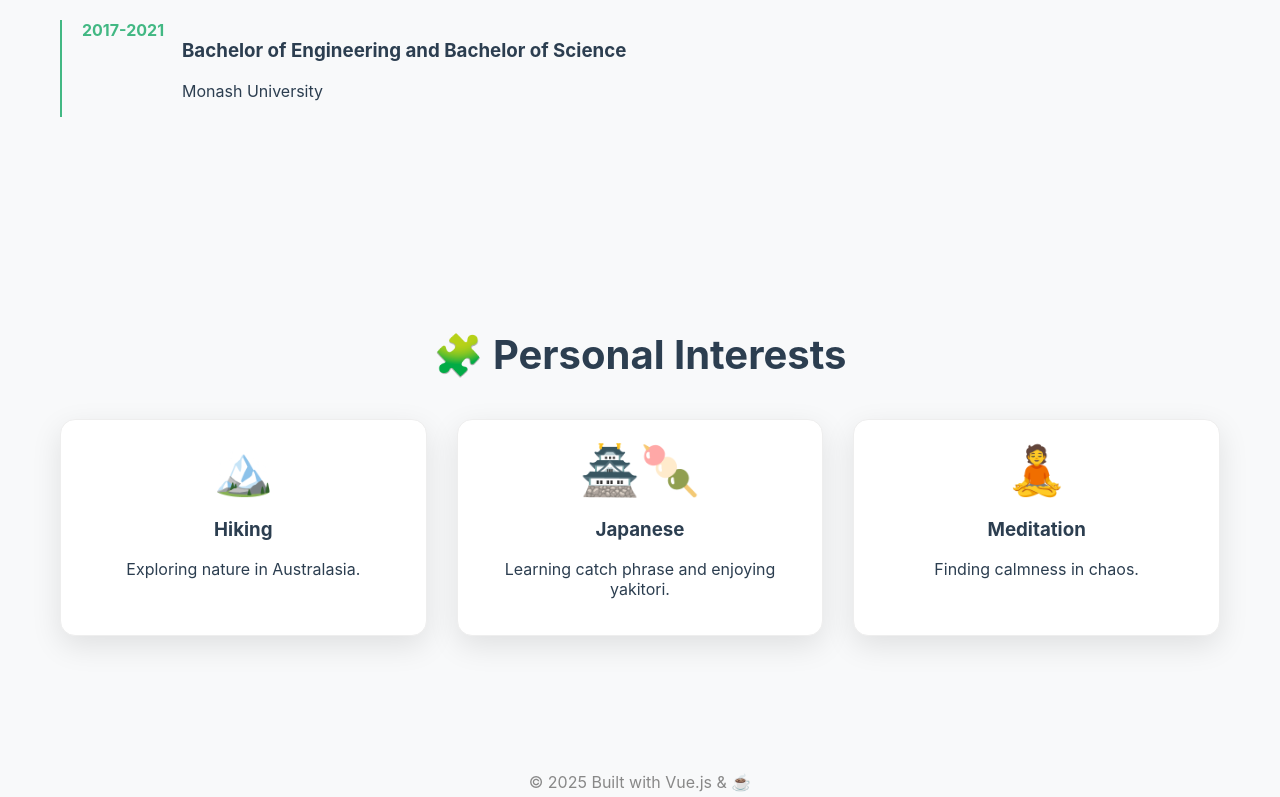
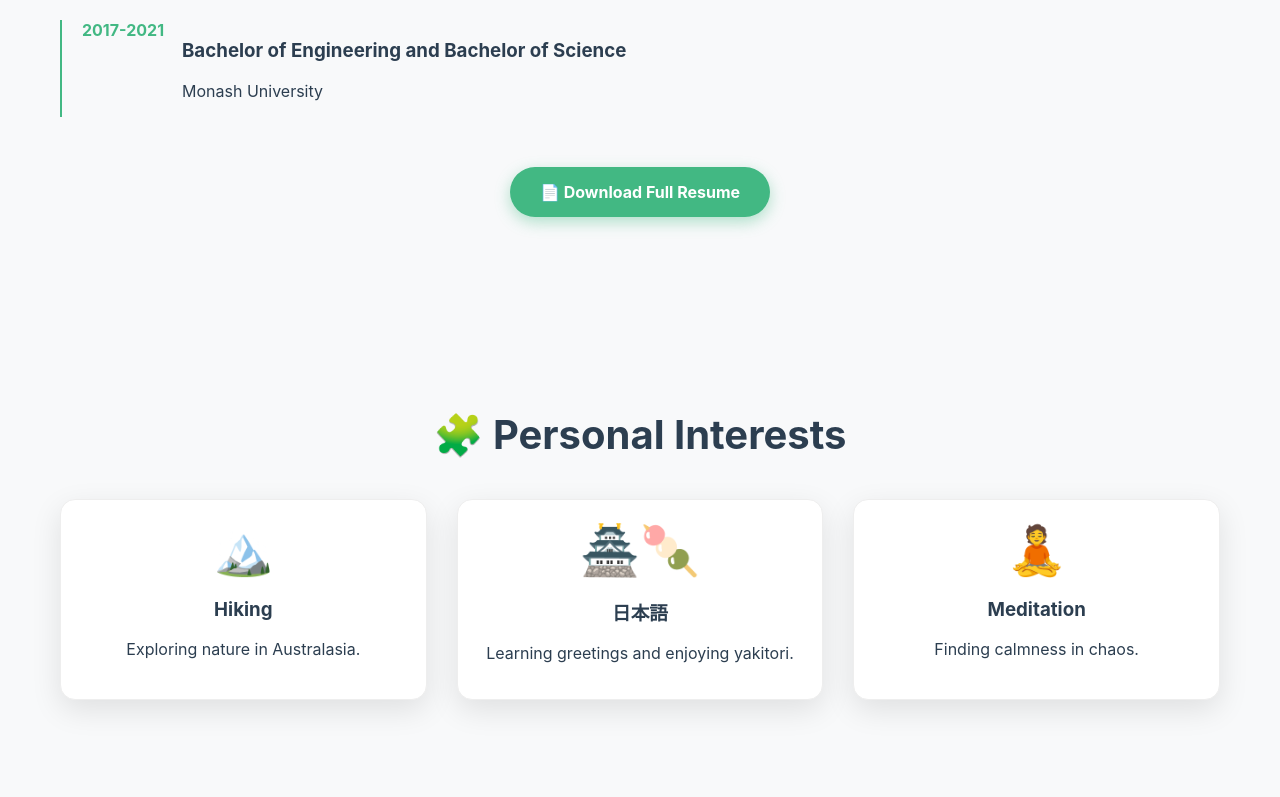
Before and after one commit to hwan340/personal-website, a Vue app: page / in a window 1280 px wide. Shown: the part 2000-2797 px from the top of the page. Built offline with nearby package versions, Linux system fonts and the light colour scheme.

Commit message:
Add CV download

```diff
--- a/index.html
+++ b/index.html
@@ -4,7 +4,7 @@
     <meta charset="UTF-8">
     <link rel="icon" href="/favicon.ico">
     <meta name="viewport" content="width=device-width, initial-scale=1.0">
-    <title>Vite App</title>
+    <title>Haozhe Zac Wang| Neural Scientist & Engineer</title>
   </head>
   <body>
     <div id="app"></div>
--- a/src/App.vue
+++ b/src/App.vue
@@ -19,7 +19,8 @@ const scrollTo = (id) => {
         <a @click.prevent="scrollTo('papers')" href="#">Papers</a>
         <a @click.prevent="scrollTo('resume')" href="#">Resume</a>
         <a @click.prevent="scrollTo('interests')" href="#">Interests</a>
-      </div>
+        <a @click.prevent="scrollTo('contact')" href="#">Contact</a> </div>
+      <!-- </div> -->
     </nav>
 
     <header class="hero">
@@ -58,6 +59,12 @@ const scrollTo = (id) => {
           </div>
         </div>
       </div>
+
+      <div class="resume-download">
+        <a href="./resume.pdf" download="Dr_Haozhe_Wang_Resume.pdf" class="btn primary-btn">
+          📄 Download Full Resume
+        </a>
+      </div>
     </section>
 
     <section id="interests" class="section">
@@ -68,6 +75,20 @@ const scrollTo = (id) => {
           <h3>{{ hobby.name }}</h3>
           <p>{{ hobby.desc }}</p>
         </TiltCard>
+      </div>
+    </section>
+
+    <section id="contact" class="section alt-bg">
+      <h2>📬 Get in Touch</h2>
+      <div class="contact-container">
+        <!-- <p>
+          I am currently open to collaborations on <strong>computational neuroscience</strong>,
+          <strong>visual prostheses</strong>, or discussing the <strong>V1 Saliency Hypothesis</strong>.
+        </p> -->
+
+        <a :href="`mailto:${profile.email}`" class="btn contact-btn">
+          ✉️ Send me an email
+        </a>
       </div>
     </section>
 
@@ -163,4 +184,64 @@ footer { text-align: center; padding: 40px; color: #888; }
   transform: scale(1.1) rotate(5deg); /* Zooms and tilts slightly */
   box-shadow: 0 15px 30px rgba(66, 184, 131, 0.4); /* glowing green shadow */
 }
+
+/* Resume Download Button Styling */
+.resume-download {
+  text-align: center;
+  margin-top: 50px;
+}
+
+.primary-btn {
+  background-color: var(--primary); /* Uses your green theme */
+  color: white;
+  padding: 15px 30px;
+  border-radius: 50px;
+  font-weight: bold;
+  text-decoration: none;
+  box-shadow: 0 5px 15px rgba(66, 184, 131, 0.4);
+  transition: all 0.3s ease;
+  display: inline-flex;
+  align-items: center;
+  gap: 10px; /* Space between icon and text */
+}
+
+.primary-btn:hover {
+  transform: translateY(-3px); /* Moves up slightly */
+  box-shadow: 0 8px 20px rgba(66, 184, 131, 0.6);
+}
+
+.primary-btn:active {
+  transform: translateY(0); /* Click effect */
+}
+
+/* Contact Section Styling */
+.contact-container {
+  text-align: center;
+  max-width: 600px;
+  margin: 0 auto;
+}
+
+.contact-container p {
+  font-size: 1.2rem;
+  line-height: 1.6;
+  margin-bottom: 30px;
+  color: #555;
+}
+
+.contact-btn {
+  background-color: var(--text); /* Dark button for contrast */
+  color: white;
+  padding: 15px 40px;
+  font-size: 1.1rem;
+  border-radius: 50px;
+  text-decoration: none;
+  transition: transform 0.2s, background-color 0.2s;
+  display: inline-block;
+}
+
+.contact-btn:hover {
+  transform: scale(1.05);
+  background-color: var(--primary); /* Turns green on hover */
+}
+
 </style>
--- a/src/data.js
+++ b/src/data.js
@@ -2,6 +2,7 @@ export const profile = {
   name: "Dr. Haozhe Zac Wang",
   title: "Neural Scientist & Engineer",
   bio: "Understanding the brain, one neuron at a time.",
+  email: "zacwang0000@gmail.com",
   socials: [
     { name: "GitHub", url: "https://github.com/hwan340", icon: "🐙" },
     { name: "LinkedIn", url: "https://www.linkedin.com/in/haozhe-wang-1332aa14a/", icon: "💼" }
@@ -29,7 +30,7 @@ export const papers = [
 
 export const interests = [
   { name: "Hiking", emoji: "🏔️", desc: "Exploring nature in Australasia." },
-  { name: "Japanese", emoji: "🏯🍡", desc: "Learning catch phrase and enjoying yakitori." },
+  { name: "日本語", emoji: "🏯🍡", desc: "Learning greetings and enjoying yakitori." },
   { name: "Meditation", emoji: "🧘", desc: "Finding calmness in chaos." }
 ];
 
--- a/vite.config.js
+++ b/vite.config.js
@@ -15,5 +15,5 @@ export default defineConfig({
       '@': fileURLToPath(new URL('./src', import.meta.url))
     },
   },
-  base: 'hwan340.github.io/personal-website'
+  base: '/personal-website/'
 })
```
Also changed, not shown: 1 other file (tests, documents, lock files or other folders).
